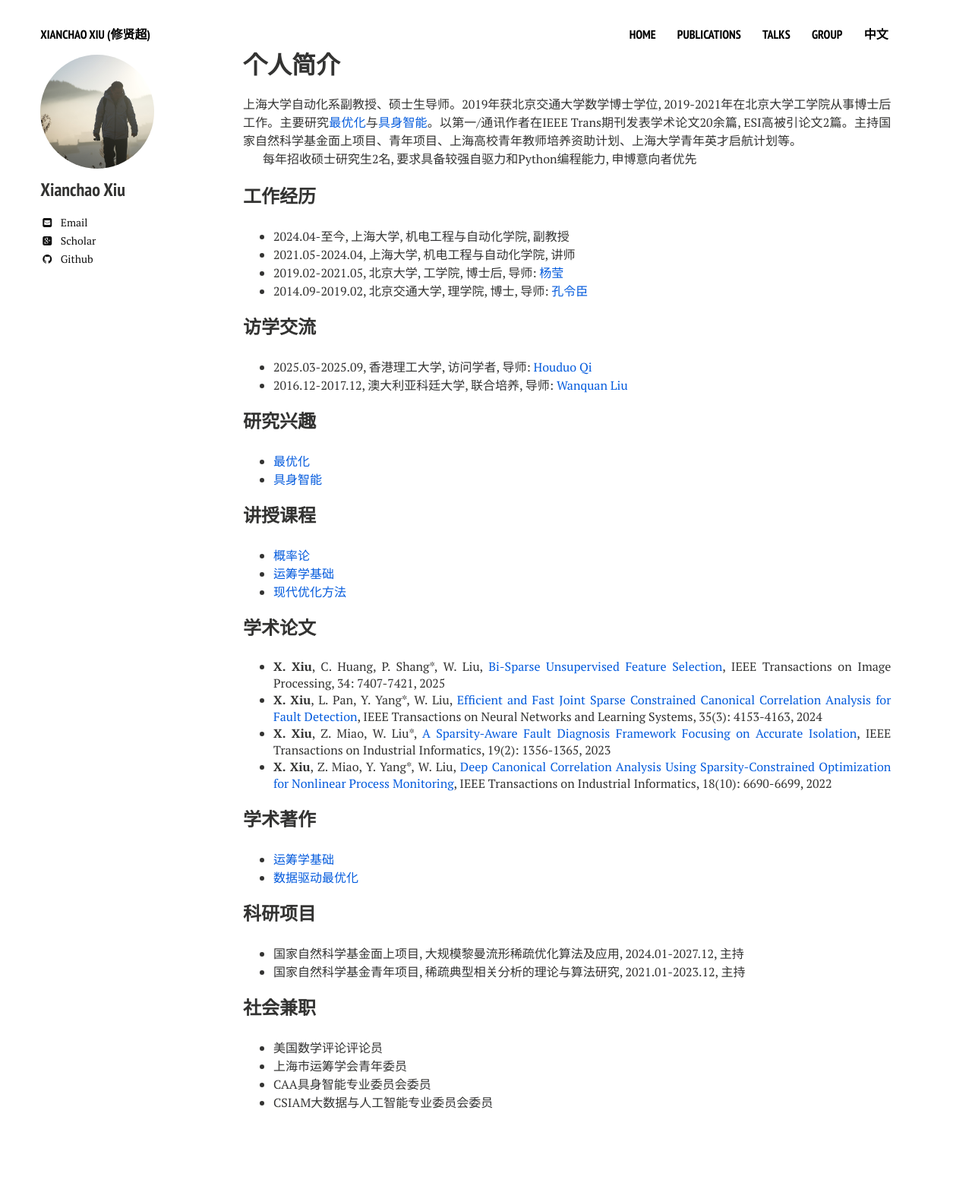
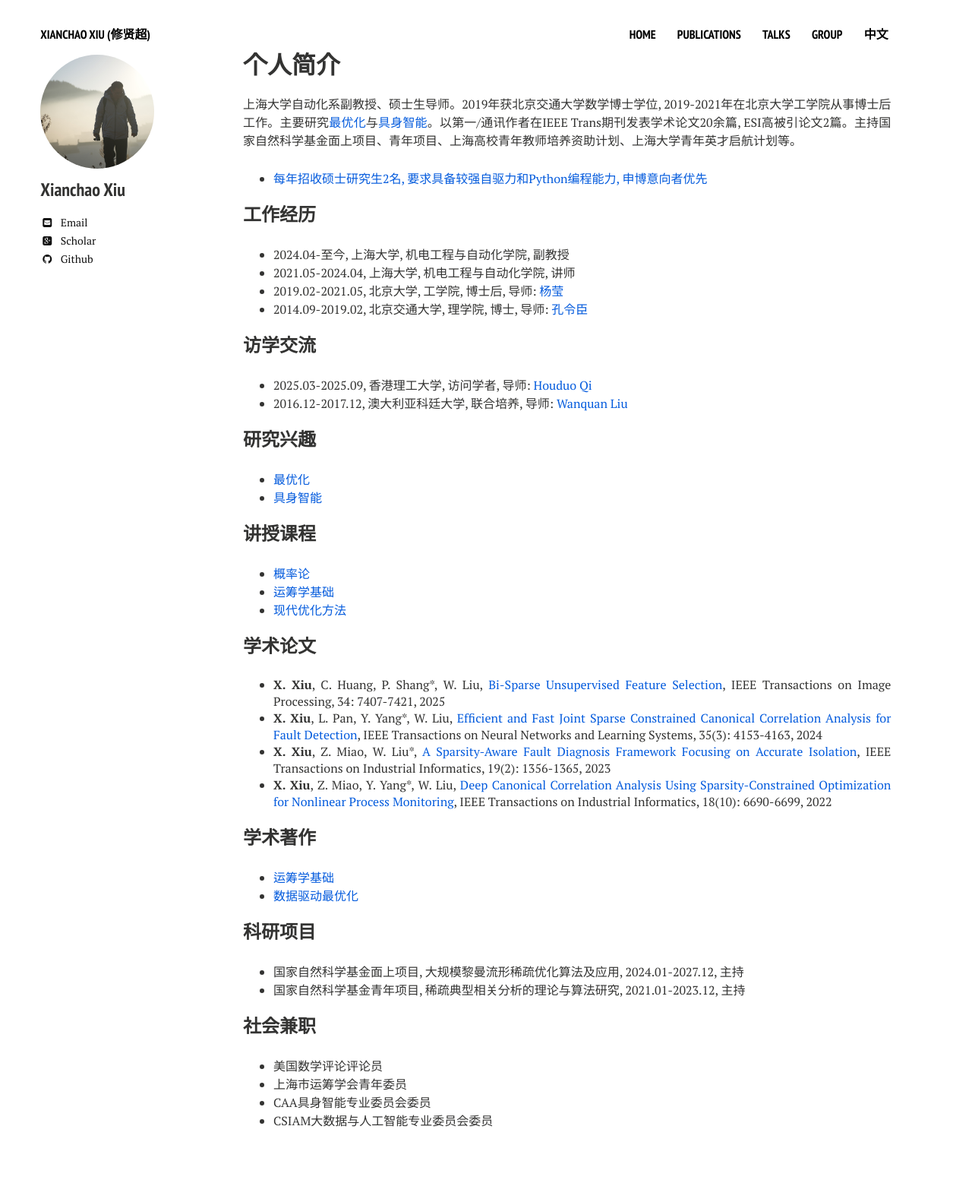
Before and after one commit to xianchaoxiu/xianchaoxiu.github.io, a Jekyll site: the page built from chinese/index.md, in a window 1280 px wide. Shown: the whole page at 76% size. Built offline with Jekyll 4.4.1, drawn with Linux system fonts in a browser that asks for light colours; nearby versions of some CDN libraries; before the commit the page ends 1558 px from its top, so only the background shows below that.

Commit message:
Update index.md

```diff
--- a/chinese/index.md
+++ b/chinese/index.md
@@ -7,9 +7,9 @@ comments: false
 share: false
 ---
 
-上海大学自动化系副教授、硕士生导师。2019年获北京交通大学数学博士学位, 2019-2021年在北京大学工学院从事博士后工作。主要研究<a href="https://xianchaoxiu.github.io/chinese/research/OPT/" class="textlink" target="_blank">最优化</a>与<a href="https://xianchaoxiu.github.io/chinese/research/EAI/" class="textlink" target="_blank">具身智能</a>。以第一/通讯作者在IEEE Trans期刊发表学术论文20余篇, ESI高被引论文2篇。主持国家自然科学基金面上项目、青年项目、上海高校青年教师培养资助计划、上海大学青年英才启航计划等。 <br>
+上海大学自动化系副教授、硕士生导师。2019年获北京交通大学数学博士学位, 2019-2021年在北京大学工学院从事博士后工作。主要研究<a href="https://xianchaoxiu.github.io/chinese/research/OPT/" class="textlink" target="_blank">最优化</a>与<a href="https://xianchaoxiu.github.io/chinese/research/EAI/" class="textlink" target="_blank">具身智能</a>。以第一/通讯作者在IEEE Trans期刊发表学术论文20余篇, ESI高被引论文2篇。主持国家自然科学基金面上项目、青年项目、上海高校青年教师培养资助计划、上海大学青年英才启航计划等。  <br>
 
-每年招收硕士研究生2名, 要求具备较强自驱力和Python编程能力, 申博意向者优先
+* <a href="https://xianchaoxiu.github.io/chinese/reading/" class="textlink" target="_blank">每年招收硕士研究生2名, 要求具备较强自驱力和Python编程能力, 申博意向者优先</a><br>
 
 
 
```
